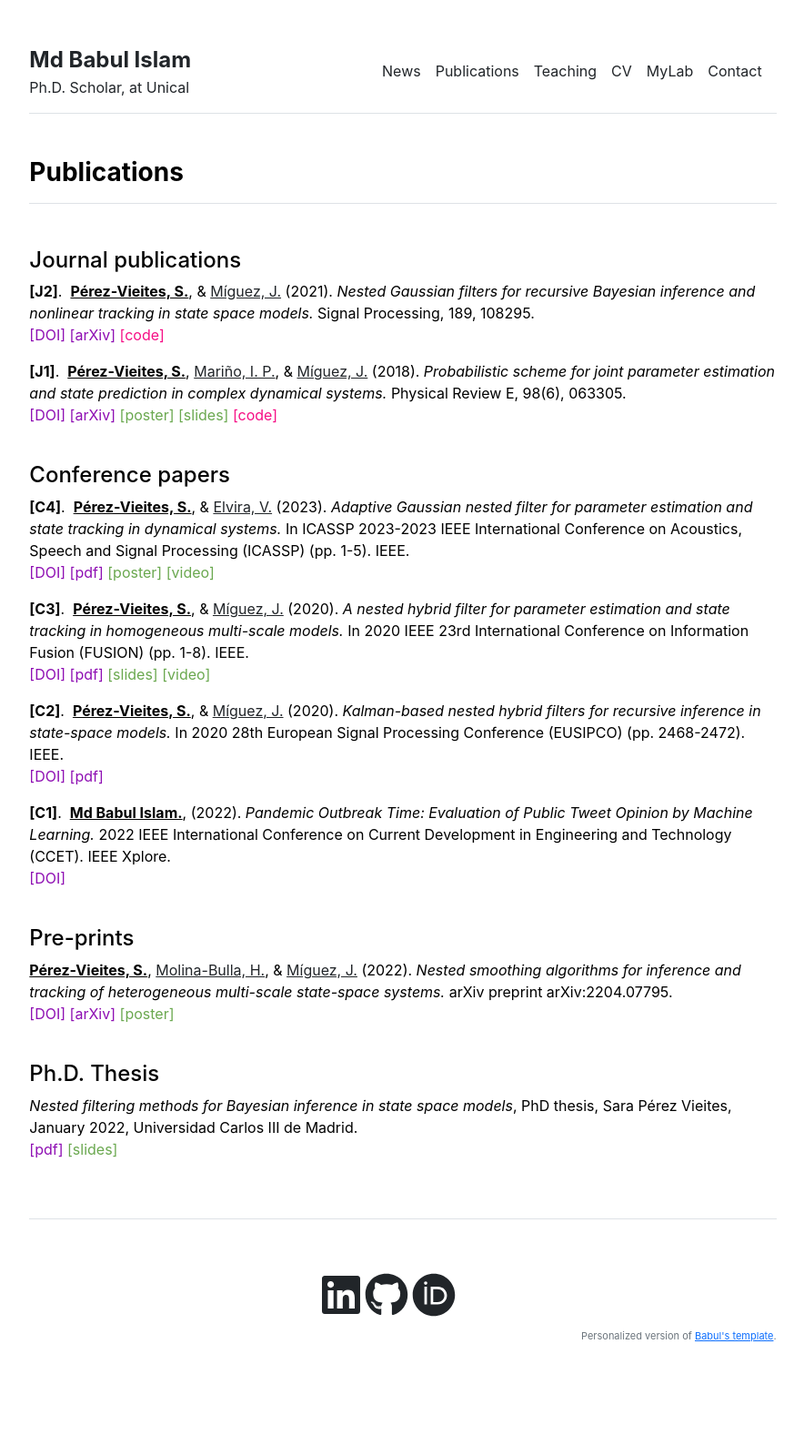
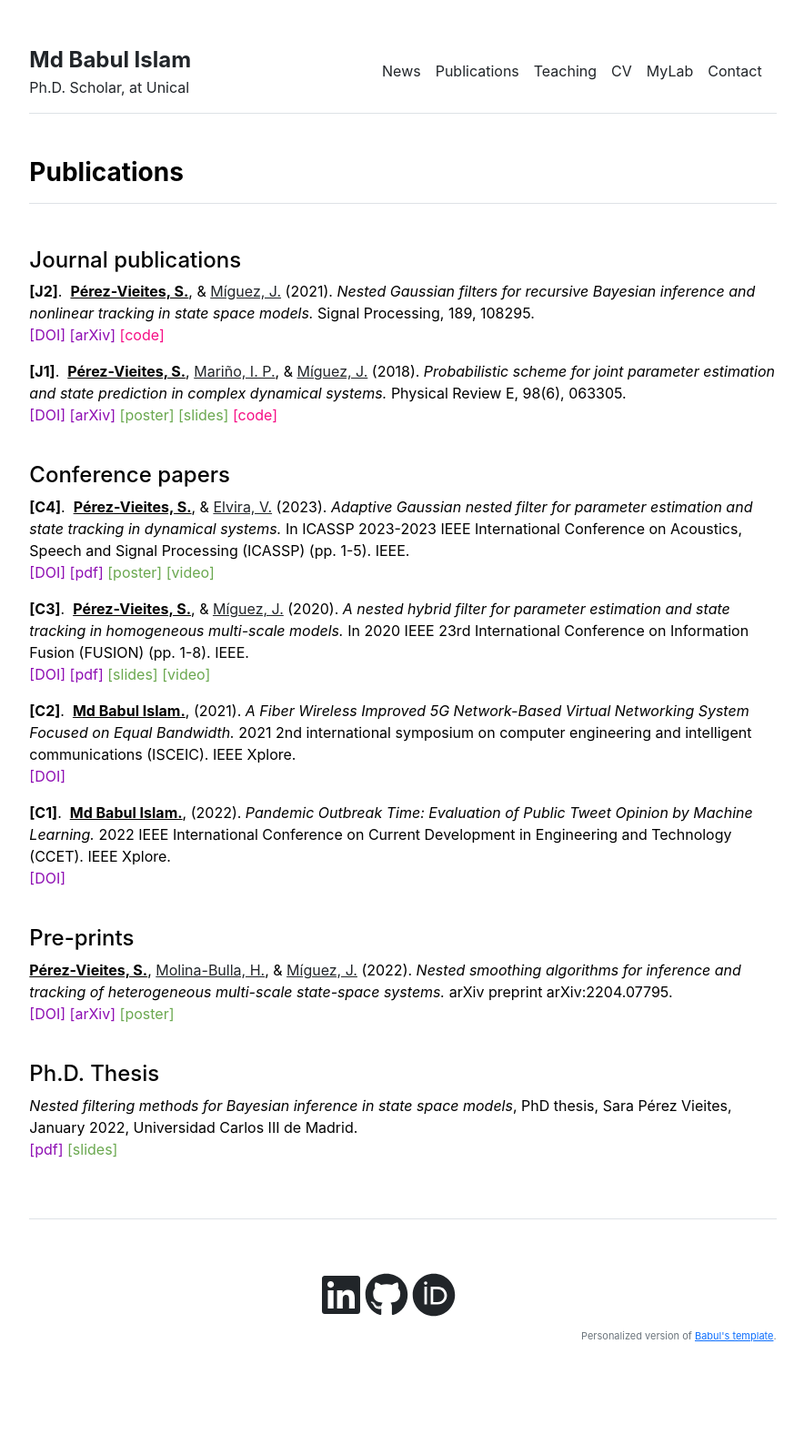
Before and after one commit to babulcseian/babulcseian.github.io, a Jekyll site: the page built from publications.md, in a window 1280 px wide. Shown: the whole page at 91% size, without its empty margins (197-1081 px from the left). Built offline with Jekyll 4.4.1, drawn with Linux system fonts in a browser that asks for light colours; a style sheet for code colours, icons or effects is not loaded.

Commit message:
Update publications.yml

```diff
--- a/_data/publications.yml
+++ b/_data/publications.yml
@@ -5,7 +5,7 @@ journal:
 conference:
 - {idx: '[C4]', authors: [{name: 'Pérez-Vieites, S.', me: '1'}, {name: 'Elvira, V.', url: 'https://victorelvira.github.io/', last: '1'}], year: '2023',title: 'Adaptive Gaussian nested filter for parameter estimation and state tracking in dynamical systems.', journal: 'In ICASSP 2023-2023 IEEE International Conference on Acoustics, Speech and Signal Processing (ICASSP) (pp. 1-5). IEEE.', doi: 'https://doi.org/10.1109/ICASSP49357.2023.10094865', paper: 'publications/papers/PerezVieites23_ICASSP.pdf', poster: 'publications/posters/PerezVieites_ICASSP23_Posterv2.pdf', videos: 'https://youtu.be/urZdCFFssXI'}
 - {idx: '[C3]', authors: [{name: 'Pérez-Vieites, S.', me: '1'}, {name: 'Míguez, J.', url: 'https://jmiguez.webs.tsc.uc3m.es/', last: '1'}], year: '2020',title: 'A nested hybrid filter for parameter estimation and state tracking in homogeneous multi-scale models.', journal: 'In 2020 IEEE 23rd International Conference on Information Fusion (FUSION) (pp. 1-8). IEEE.', web: 'https://ieeexplore.ieee.org/abstract/document/9190630', doi: 'https://doi.org/10.23919/FUSION45008.2020.9190630', paper: 'publications/papers/PerezVieites_FUSION20.pdf', slides: 'publications/slides/PresentationFUSION20SaraPV.pdf', videos: 'https://www.youtube.com/watch?v=GzMjUOqyOIk&t=45s'}
-- {idx: '[C2]', authors: [{name: 'Pérez-Vieites, S.', me: '1'}, {name: 'Míguez, J.', url: 'https://jmiguez.webs.tsc.uc3m.es/', last: '1'}], year: '2020',title: 'Kalman-based nested hybrid filters for recursive inference in state-space models.', journal: 'In 2020 28th European Signal Processing Conference (EUSIPCO) (pp. 2468-2472). IEEE.', web: 'https://ieeexplore.ieee.org/abstract/document/9287359', doi: 'https://doi.org/10.23919/Eusipco47968.2020.9287359', paper: 'publications/papers/PerezVieites_EUSIPCO20.pdf'}
+- {idx: '[C2]', authors: [{name: 'Md Babul Islam.', me: '1'}], year: '2021', title: 'A Fiber Wireless Improved 5G Network-Based Virtual Networking System Focused on Equal Bandwidth.', journal: '2021 2nd international symposium on computer engineering and intelligent communications (ISCEIC). IEEE Xplore.', doi: 'https://doi.org/10.1109/ISCEIC53685.2021.00098'}
 - {idx: '[C1]', authors: [{name: 'Md Babul Islam.', me: '1'}], year: '2022', title: 'Pandemic Outbreak Time: Evaluation of Public Tweet Opinion by Machine Learning.', journal: '2022 IEEE International Conference on Current Development in Engineering and Technology (CCET). IEEE Xplore.', doi: 'https://doi.org/10.1109/CCET56606.2022.10080351'}
 
 arxiv:
```
